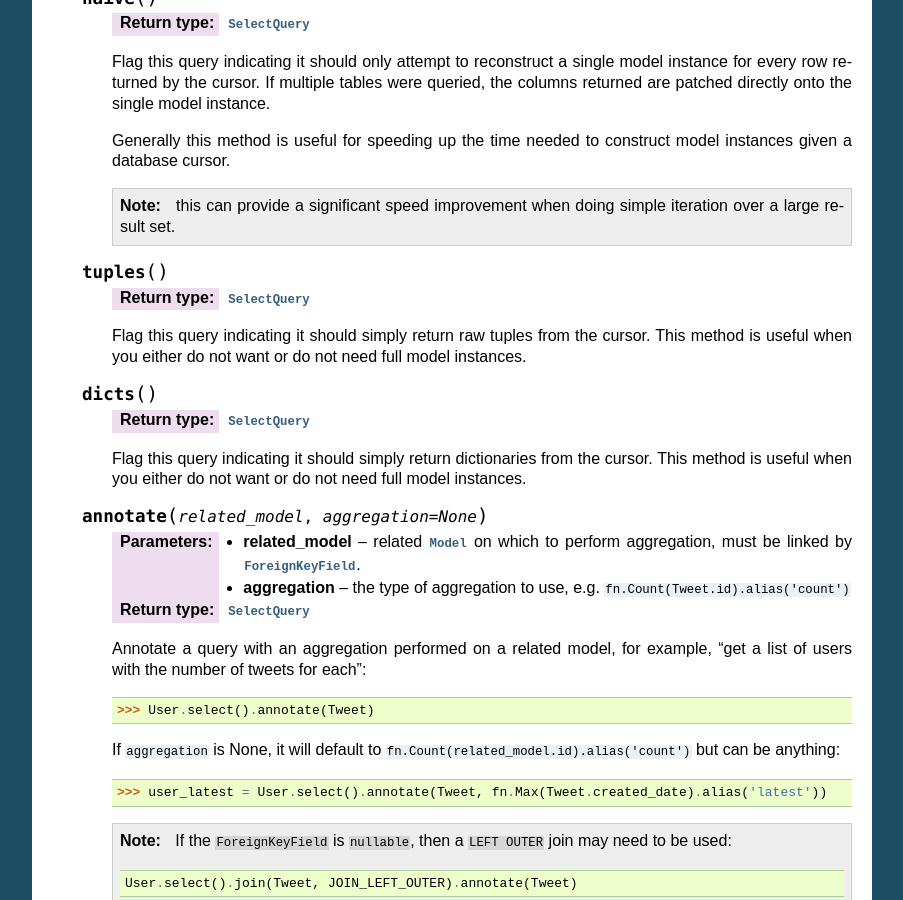
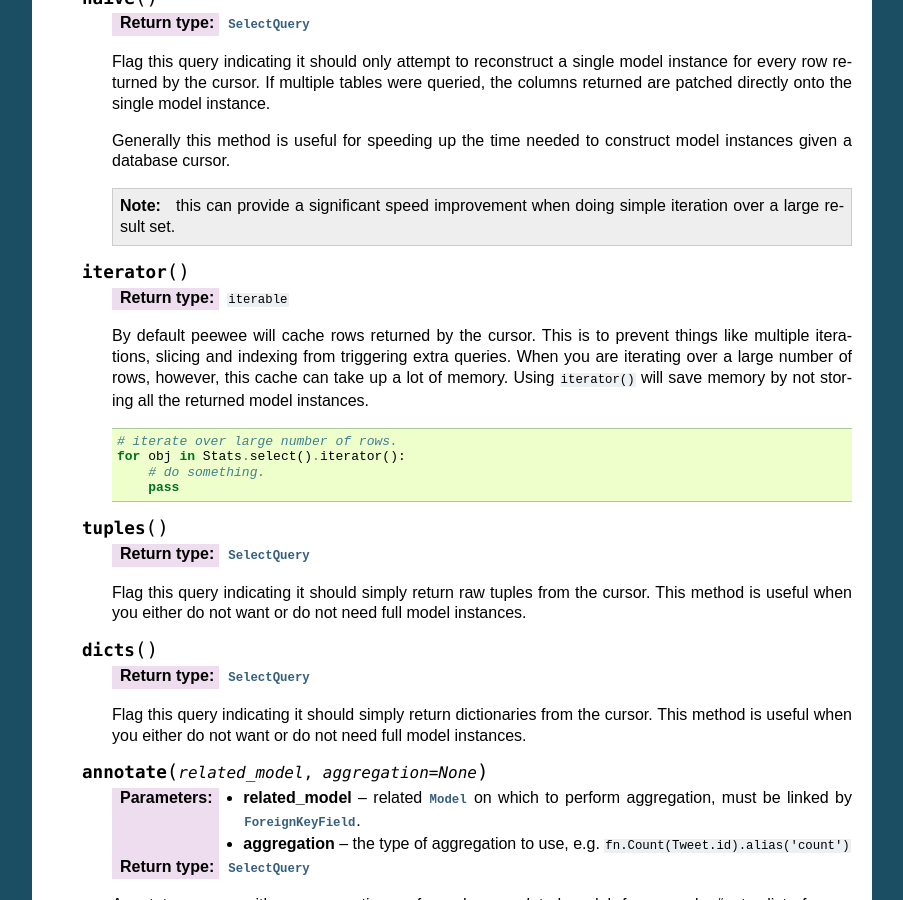
Before and after one commit to coleifer/peewee, a Sphinx documentation site: the page built from docs/peewee/api.rst, in a window 1280 px wide and 900 px high, scrolled down 14706 px. Shown: the whole window, without its empty margins (198-1101 px from the left). Built offline with Sphinx 7.4.7, drawn with Linux system fonts in a browser that asks for light colours; some of the changed text lies outside the part shown.

Commit message:
Documenting server-side cursors.

```diff
--- a/docs/peewee/api.rst
+++ b/docs/peewee/api.rst
@@ -900,6 +900,23 @@ Query Types
             this can provide a significant speed improvement when doing simple
             iteration over a large result set.
 
+    .. py:method:: iterator()
+
+        :rtype: ``iterable``
+
+        By default peewee will cache rows returned by the cursor.  This is to
+        prevent things like multiple iterations, slicing and indexing from
+        triggering extra queries.  When you are iterating over a large number
+        of rows, however, this cache can take up a lot of memory. Using ``iterator()``
+        will save memory by not storing all the returned model instances.
+
+        .. code-block::
+
+            # iterate over large number of rows.
+            for obj in Stats.select().iterator():
+                # do something.
+                pass
+
     .. py:method:: tuples()
 
         :rtype: :py:class:`SelectQuery`
```
Also changed, not shown: docs/peewee/playhouse.rst (+93 -0 lines), 1 other file.
